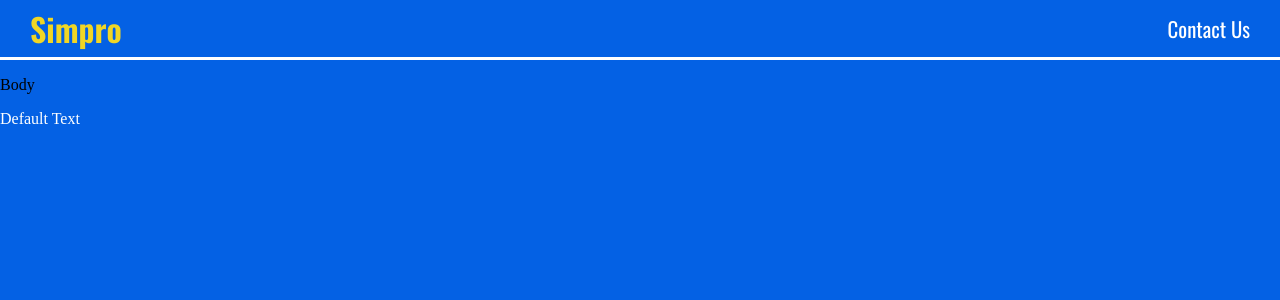
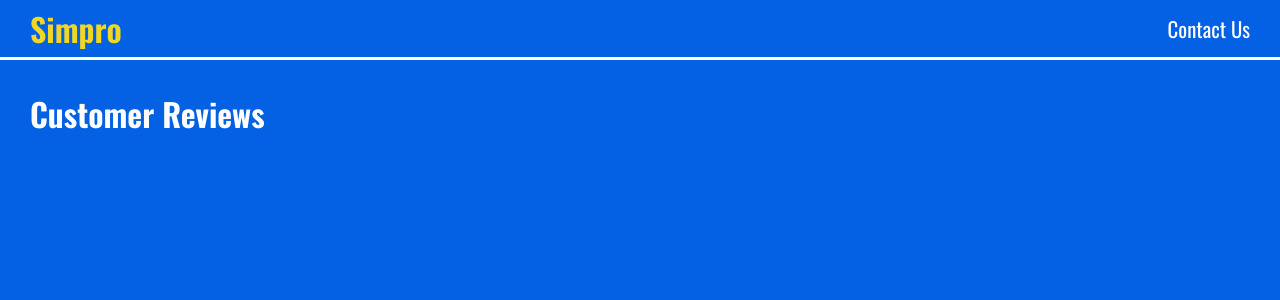
Before and after one commit to Karmveer27/angular-learning, an Angular app in the folder angular-frontend/: page / in a window 1280 px wide. Shown: the top 300 px of the page. Built offline with nearby package versions, Linux system fonts and the light colour scheme.

Commit message:
Added mock reviews and review interface

```diff
--- a/angular-frontend/src/app/app.component.css
+++ b/angular-frontend/src/app/app.component.css
@@ -19,6 +19,12 @@
     background-color: #0461e4;
     flex-grow: 1;
 }
-h1{
-    margin: 0;
+.app-container h1{
+    font-family: 'Oswald';
+    font-style: normal;
+    font-display: swap;
+    font-size: 2rem;
+    margin: 30px 30px;
+    font-weight:  650;
+    color: white;
 }
--- a/angular-frontend/src/app/app.component.html
+++ b/angular-frontend/src/app/app.component.html
@@ -6,7 +6,7 @@
   </div>
 
   <div class="body-container">
-    <p>Body</p>
-    <app-link></app-link>
+    <h1>Customer Reviews</h1>
+
   </div>
 </div>
--- /dev/null
+++ b/angular-frontend/src/data/Reviews.ts
@@ -0,0 +1,6 @@
+export interface Review{
+    id?: number;
+    rating: number;
+    text: string;
+    name: string;
+}
```
Also changed, not shown: angular-frontend/src/data/mock-reviews.ts (added, +29 -0 lines).
